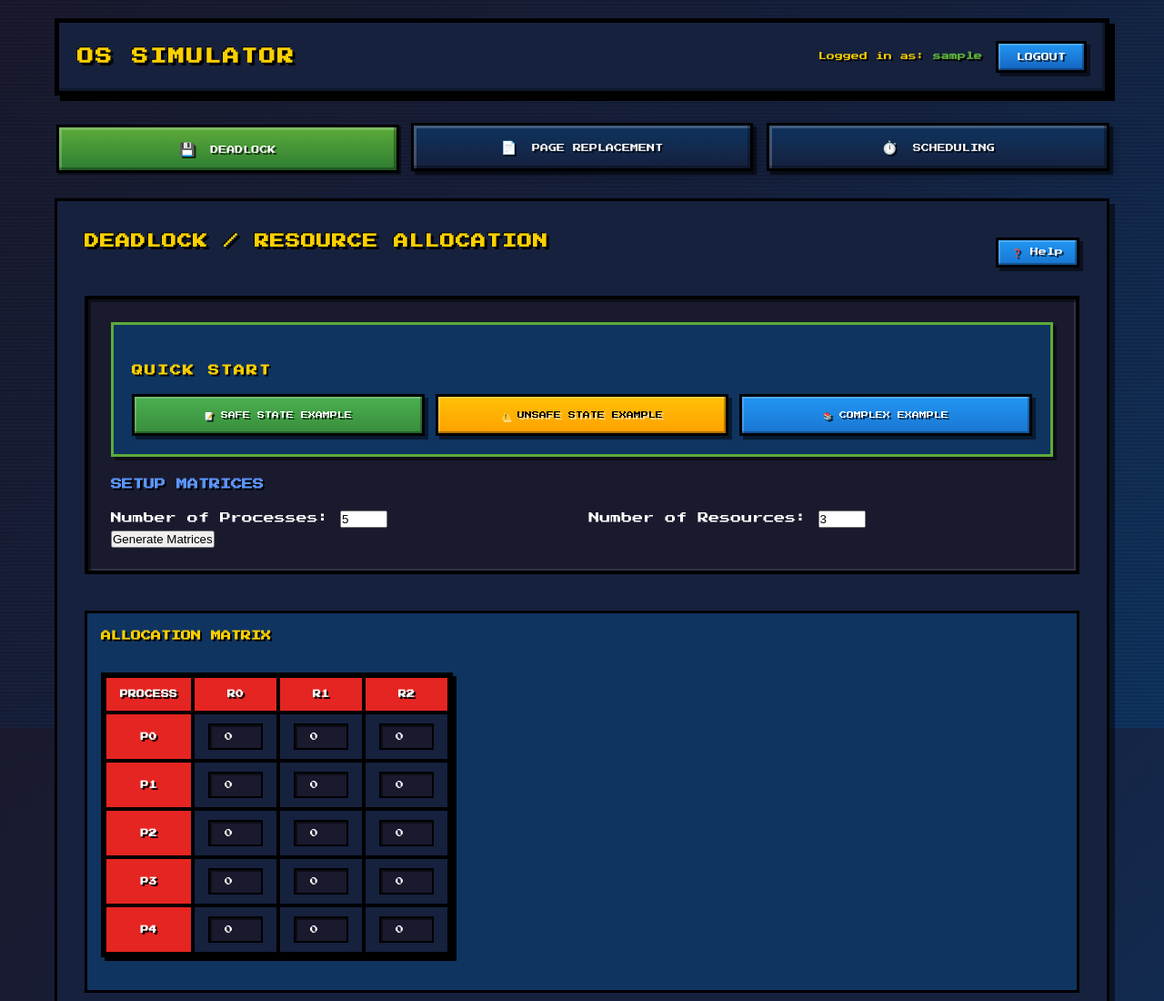
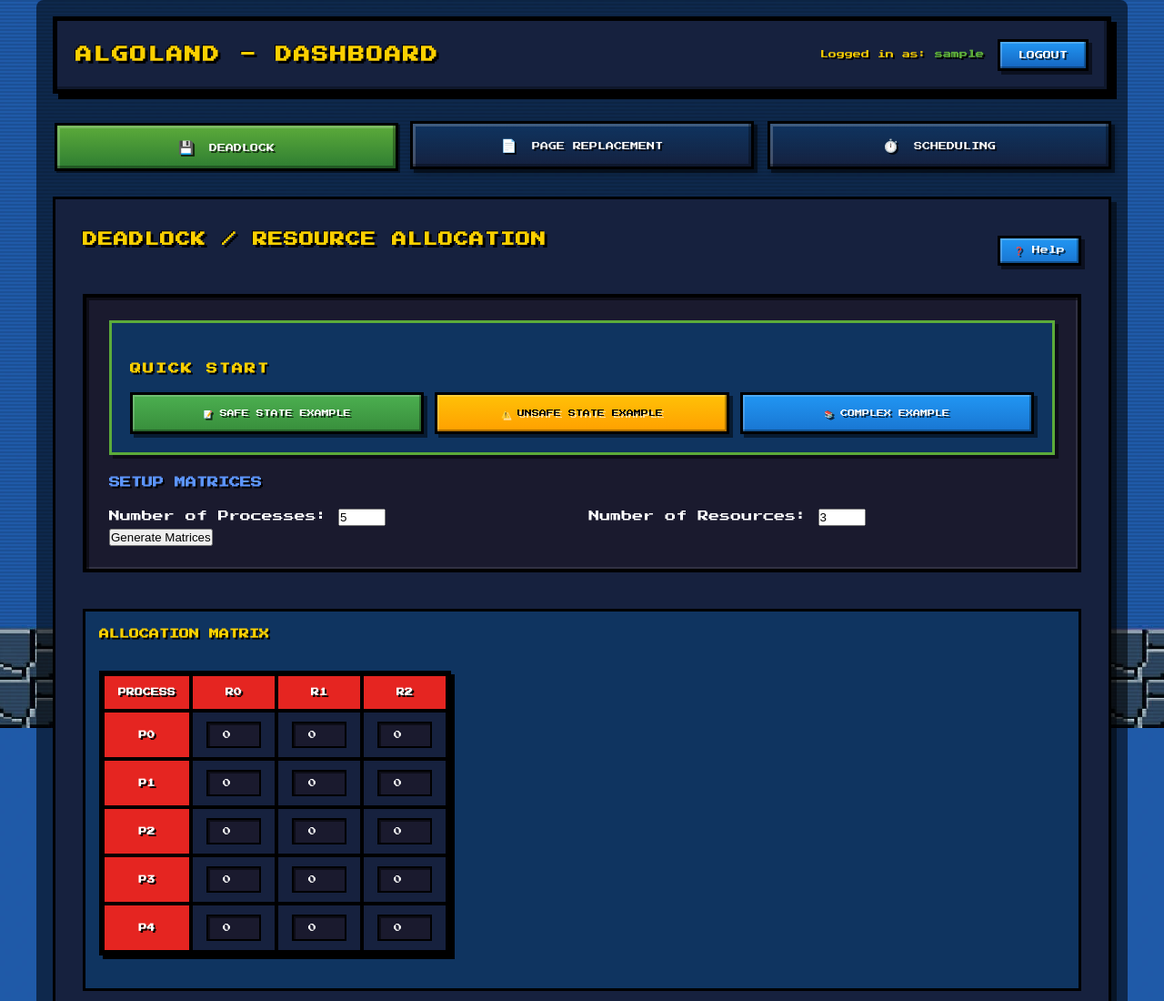
Before and after one commit to Ren-code23/os-simulator, a plain HTML site: page dashboard.html in a window 1280 px wide. Shown: the top 1100 px of the page at 91% size. Drawn offline with Linux system fonts and the light colour scheme; sample sign-in values are in the browser's storage.

Commit message:
replace background image, added webpage name
to do: adjust elemet alightment (paddings), readability

```diff
--- a/dashboard.html
+++ b/dashboard.html
@@ -9,10 +9,26 @@
     <link rel="manifest" href="manifest.json">
     <link rel="stylesheet" href="css/8bit-style-enhanced.css">
 </head>
+<style>
+
+        body {
+            background-image: url('images/os-bg2.jpg');
+            background-size: cover;
+            background-repeat: no-repeat;
+            background-position: center center;
+            background-attachment: fixed;
+        }
+
+        .container {
+            background-color: rgba(0, 0, 0, 0.55);
+            padding: 18px;
+            border-radius: 8px;
+        }
+    </style>
 <body>
     <div class="container">
         <header>
-            <h1>OS SIMULATOR</h1>
+            <h1>AlgoLand - Dashboard</h1>
             <div class="header-info">
                 <span id="sessionInfo">Logged in as: <span id="userName"></span></span>
                 <button id="logoutBtn" class="btn-secondary">Logout</button>
```
Also changed, not shown: index.html (+16 -0 lines), images/os-bg.jpg (added), images/os-bg2.jpg (added), images/os-bg3.jpg (added).
